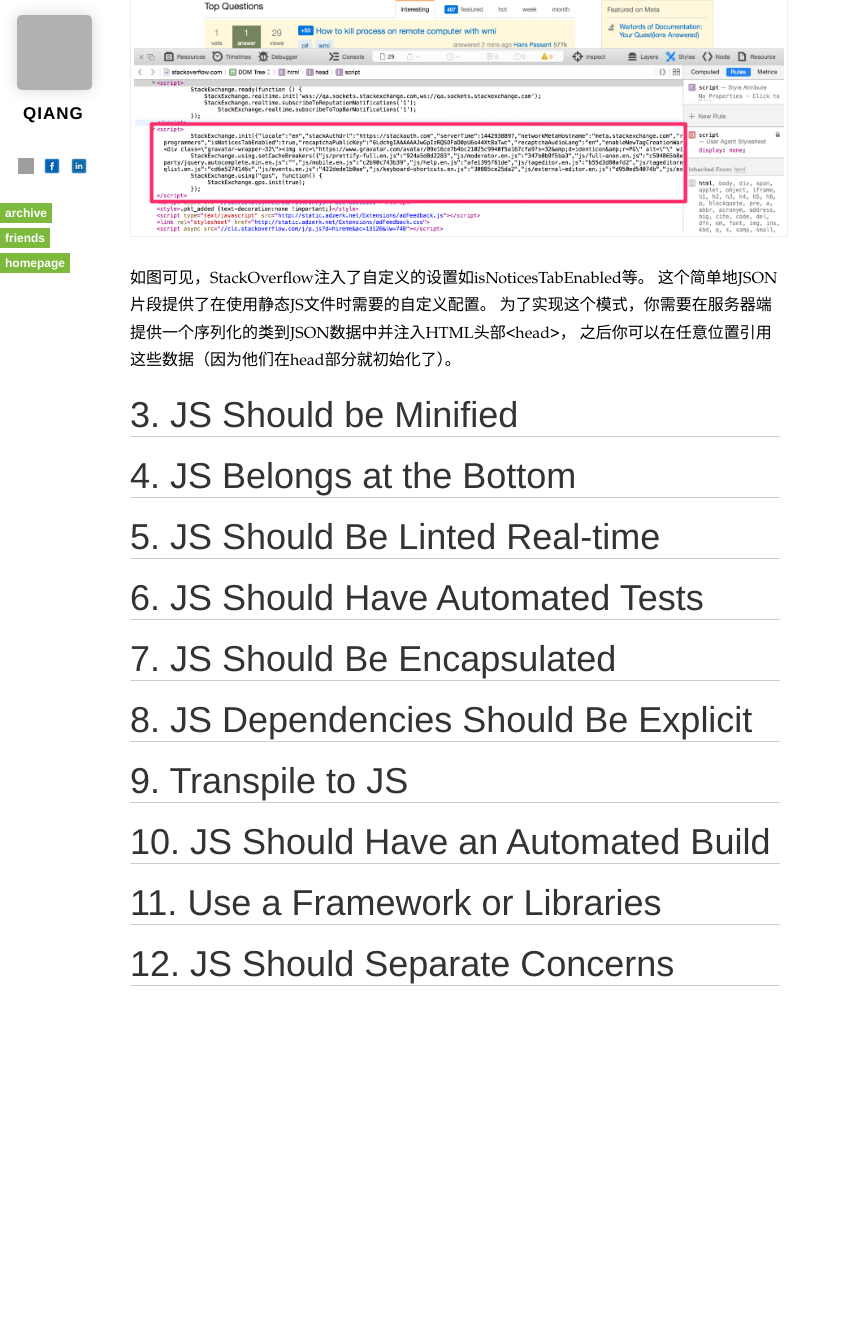
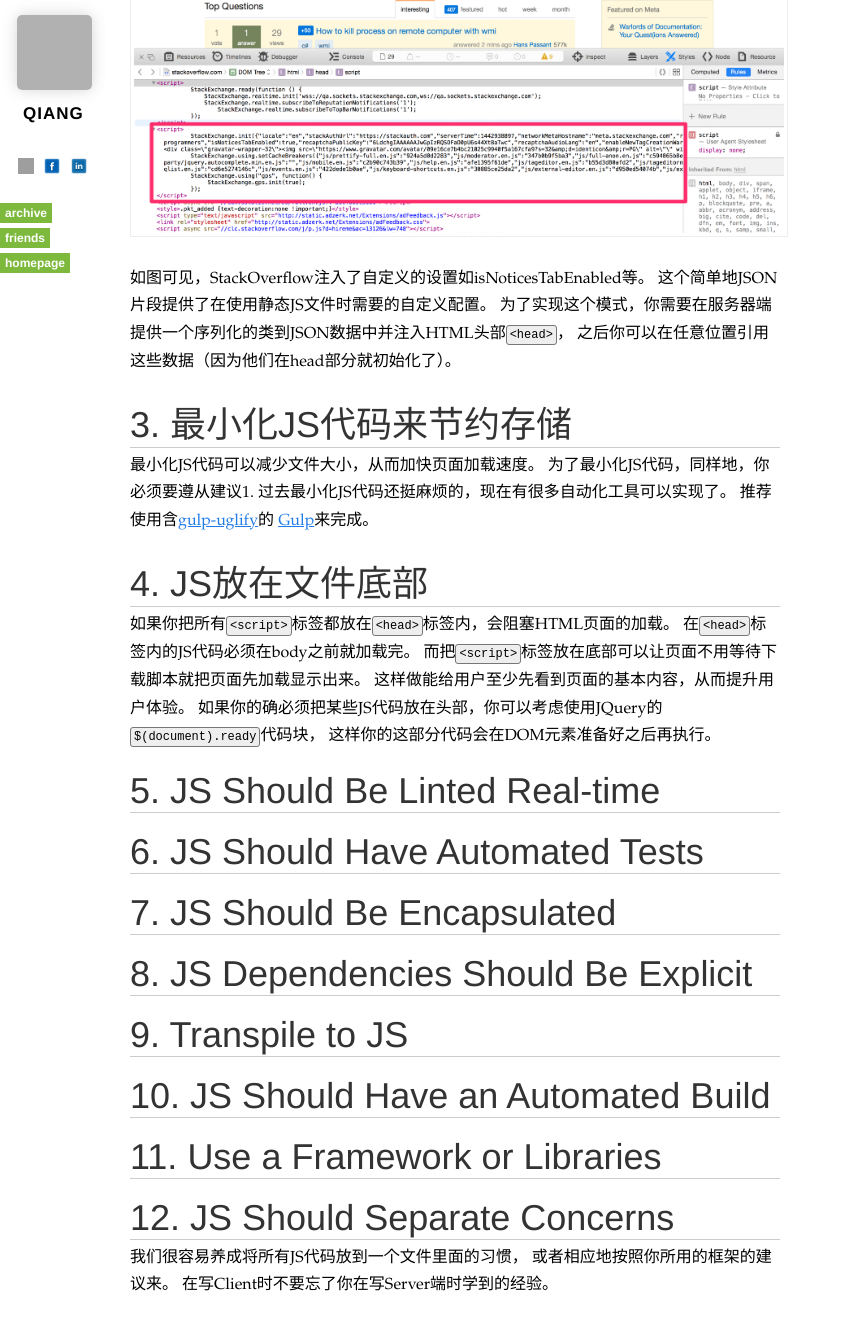
Before and after one commit to qiangrw/qiangrw.github.com, a Jekyll site: the page built from _posts/2015-10-02-12-rules-for-professional-javascript-in-2015.md, in a window 1280 px wide and 1400 px high, scrolled down 1575 px. Shown: the top 1330 px of the window, without its empty margins (0-851 px from the left). Built offline with Jekyll 4.4.1, drawn with Linux system fonts in a browser that asks for light colours; nearby versions of some CDN libraries; some web fonts are replaced; Markdown is read by kramdown in place of the engine named in the settings; comment, search, counter and statistics services are not loaded; before the commit the page ends 2661 px from its top, so only the background shows below that; grey boxes are pictures that could not be loaded.

Commit message:
add rule 3,4

```diff
--- a/_posts/2015-10-02-12-rules-for-professional-javascript-in-2015.md
+++ b/_posts/2015-10-02-12-rules-for-professional-javascript-in-2015.md
@@ -46,12 +46,23 @@ StackOverflow就采用了JS配置对象模式，Google也是。
 
 如图可见，StackOverflow注入了自定义的设置如isNoticesTabEnabled等。
 这个简单地JSON片段提供了在使用静态JS文件时需要的自定义配置。
-为了实现这个模式，你需要在服务器端提供一个序列化的类到JSON数据中并注入HTML头部<head>，
+为了实现这个模式，你需要在服务器端提供一个序列化的类到JSON数据中并注入HTML头部`<head>`，
 之后你可以在任意位置引用这些数据（因为他们在head部分就初始化了）。
 
-# 3. JS Should be Minified
+# 3. 最小化JS代码来节约存储
+最小化JS代码可以减少文件大小，从而加快页面加载速度。
+为了最小化JS代码，同样地，你必须要遵从建议1.
+过去最小化JS代码还挺麻烦的，现在有很多自动化工具可以实现了。
+推荐使用含[gulp-uglify](https://www.npmjs.com/package/gulp-uglify)的
+[Gulp](http://gulpjs.com/)来完成。
 
-# 4. JS Belongs at the Bottom
+# 4. JS放在文件底部
+如果你把所有`<script>`标签都放在`<head>`标签内，会阻塞HTML页面的加载。
+在`<head>`标签内的JS代码必须在body之前就加载完。
+而把`<script>`标签放在底部可以让页面不用等待下载脚本就把页面先加载显示出来。
+这样做能给用户至少先看到页面的基本内容，从而提升用户体验。
+如果你的确必须把某些JS代码放在头部，你可以考虑使用JQuery的`$(document).ready`代码块，
+这样你的这部分代码会在DOM元素准备好之后再执行。
 
 # 5. JS Should Be Linted Real-time
 
@@ -68,3 +79,6 @@ StackOverflow就采用了JS配置对象模式，Google也是。
 # 11. Use a Framework or Libraries
 
 # 12. JS Should Separate Concerns
+我们很容易养成将所有JS代码放到一个文件里面的习惯，
+或者相应地按照你所用的框架的建议来。
+在写Client时不要忘了你在写Server端时学到的经验。
```
